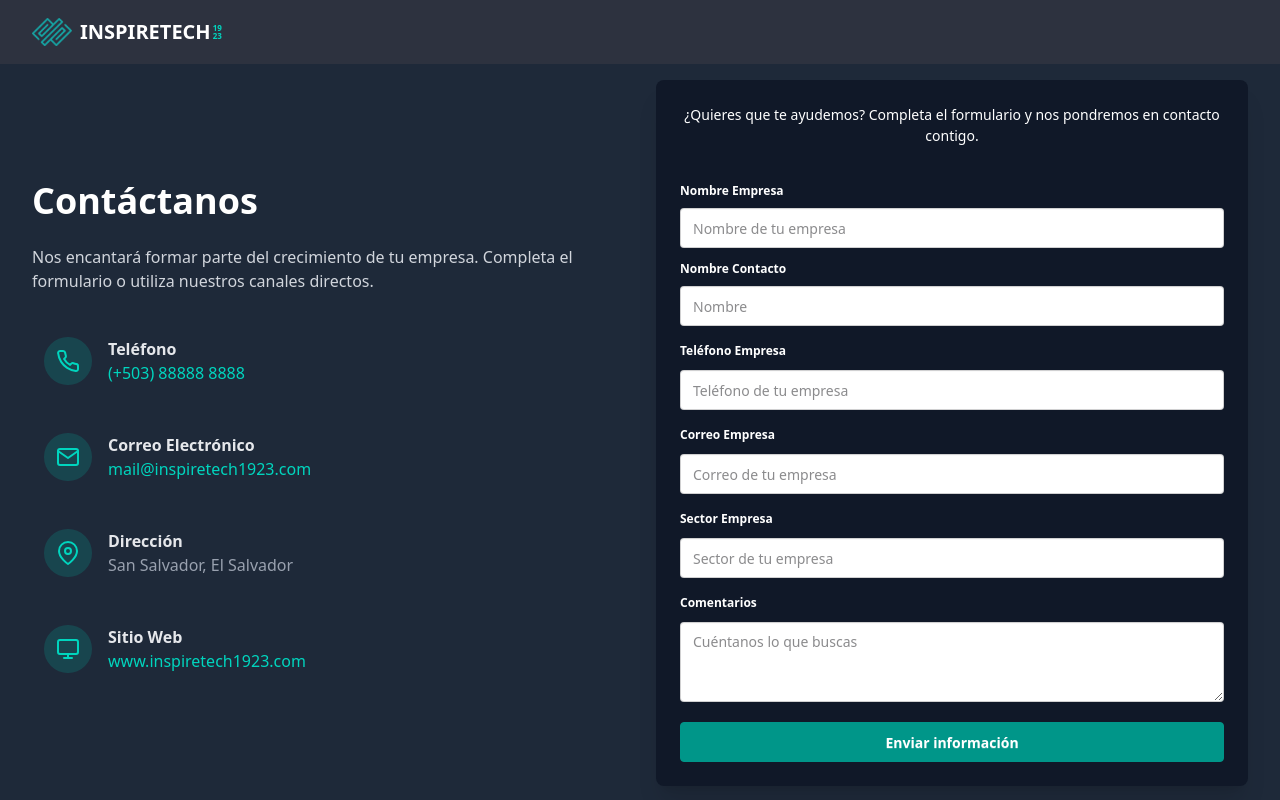
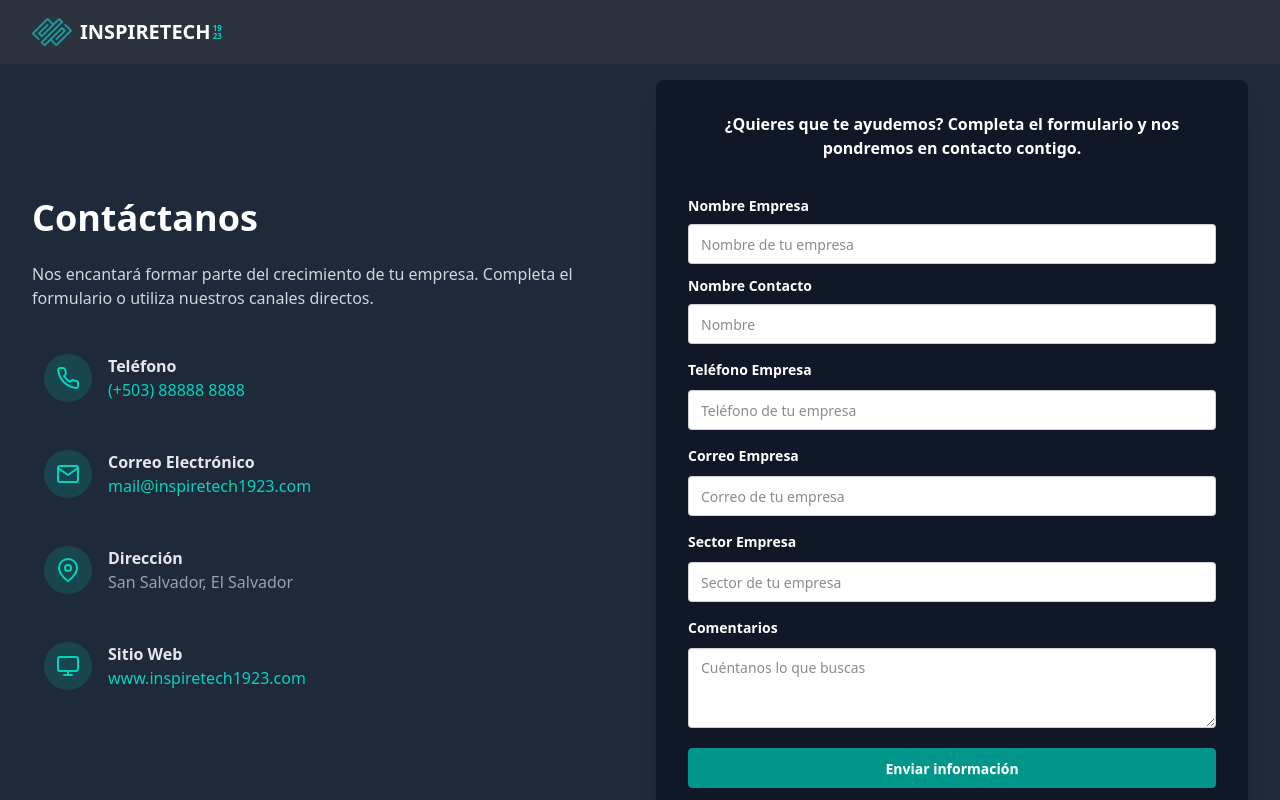
Before and after one commit to MaxC26/inspiretech1923, a React (Vite) app: page /inspiretech1923/contacto in a window 1280 px wide. Shown: the top 800 px of the page. Built offline with nearby package versions, Linux system fonts and the light colour scheme.

Commit message:
CHANGE: tamaño de texto en form contacto

```diff
--- a/src/components/contacto/ContactoForm.jsx
+++ b/src/components/contacto/ContactoForm.jsx
@@ -19,9 +19,9 @@ const ContactoForm = () => {
   }
 
   return (
-    <div className='card w-full  shadow-xl bg-gray-900 border-teal-500/20'>
+    <div className='card card-lg w-full  shadow-xl bg-gray-900 border-teal-500/20'>
       <div className='card-body'>
-        <p className='text-center mb-5 text-white'>
+        <p className='text-center mb-5 text-white font-semibold'>
           ¿Quieres que te ayudemos? Completa el formulario y nos pondremos en contacto
           contigo.
         </p>
@@ -43,7 +43,9 @@ const ContactoForm = () => {
           {({ handleSubmit, errors, isSubmitting }) => (
             <Form onSubmit={handleSubmit}>
               <fieldset className='fieldset'>
-                <legend className='fieldset-legend text-white'>Nombre Empresa</legend>
+                <legend className='fieldset-legend text-white text-sm'>
+                  Nombre Empresa
+                </legend>
                 <Field
                   type='text'
                   name='nombreEmpresa'
@@ -60,7 +62,9 @@ const ContactoForm = () => {
               </fieldset>
 
               <fieldset className='fieldset'>
-                <legend className='fieldset-legend text-white'>Nombre Contacto</legend>
+                <legend className='fieldset-legend text-white text-sm'>
+                  Nombre Contacto
+                </legend>
                 <Field
                   type='text'
                   name='nombreContacto'
@@ -77,7 +81,9 @@ const ContactoForm = () => {
               </fieldset>
 
               <div className='fieldset'>
-                <legend className='fieldset-legend text-white'>Teléfono Empresa</legend>
+                <legend className='fieldset-legend text-white text-sm'>
+                  Teléfono Empresa
+                </legend>
                 <Field
                   type='tel'
                   name='telefonoEmpresa'
@@ -94,7 +100,9 @@ const ContactoForm = () => {
               </div>
 
               <div className='fieldset'>
-                <legend className='fieldset-legend text-white'>Correo Empresa</legend>
+                <legend className='fieldset-legend text-white text-sm'>
+                  Correo Empresa
+                </legend>
                 <Field
                   type='text'
                   name='correoEmpresa'
@@ -109,7 +117,9 @@ const ContactoForm = () => {
               </div>
 
               <div className='fieldset'>
-                <legend className='fieldset-legend text-white'>Sector Empresa</legend>
+                <legend className='fieldset-legend text-white text-sm'>
+                  Sector Empresa
+                </legend>
                 <Field
                   type='text'
                   name='sectorEmpresa'
@@ -124,7 +134,9 @@ const ContactoForm = () => {
               </div>
 
               <div className='fieldset mb-4'>
-                <legend className='fieldset-legend text-white'>Comentarios</legend>
+                <legend className='fieldset-legend text-white text-sm'>
+                  Comentarios
+                </legend>
                 <Field
                   as='textarea'
                   className={`textarea w-full focus:outline-teal-500 ${
```
